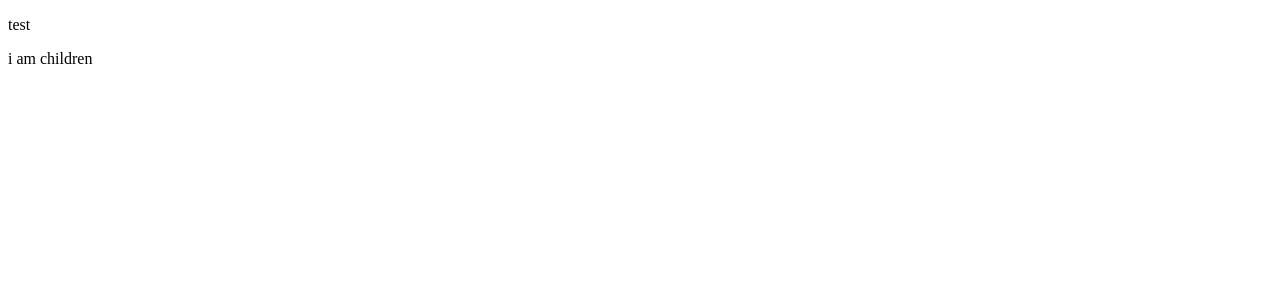
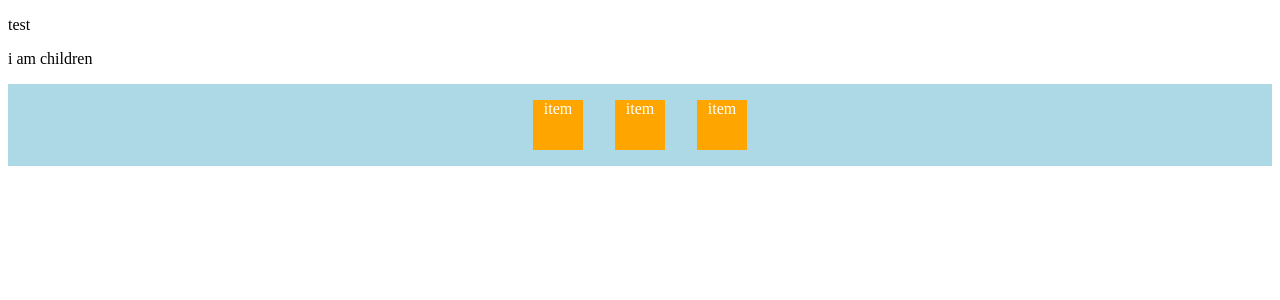
Before and after one commit to EricYeh-TW/comment-app-practice, a React (Vite) app: page / in a window 1280 px wide. Shown: the top 300 px of the page. Built offline with nearby package versions, Linux system fonts and the light colour scheme.

Commit message:
feat: install styled component

```diff
--- a/package.json
+++ b/package.json
@@ -10,7 +10,8 @@
   },
   "dependencies": {
     "react": "^18.2.0",
-    "react-dom": "^18.2.0"
+    "react-dom": "^18.2.0",
+    "styled-components": "^5.3.6"
   },
   "devDependencies": {
     "@types/react": "^18.0.26",
--- a/src/App.jsx
+++ b/src/App.jsx
@@ -1,4 +1,26 @@
 import React, { Component } from 'react';
+import styled from 'styled-components';
+
+const Container = styled.div`
+  display: flex;
+  justify-content: center;
+  align-items: center;
+  border: 1px sold #000;
+  color: white;
+  background-color: lightblue;
+  text-align: center;
+
+  .item {
+    width: 50px;
+    height: 50px;
+    background-color: orange;
+    margin: 1rem;
+
+    &:hover {
+      background-color: green;
+    }
+  }
+`;
 
 function App() {
   return (
@@ -21,6 +43,11 @@ class Test extends Component {
     return (
       <div>
         <p>{this.state.content}</p>
+        <Container>
+          <div className="item">item</div>
+          <div className="item">item</div>
+          <div className="item">item</div>
+        </Container>
       </div>
     );
   }
```
Also changed, not shown: 1 other file (tests, documents, lock files or other folders).
